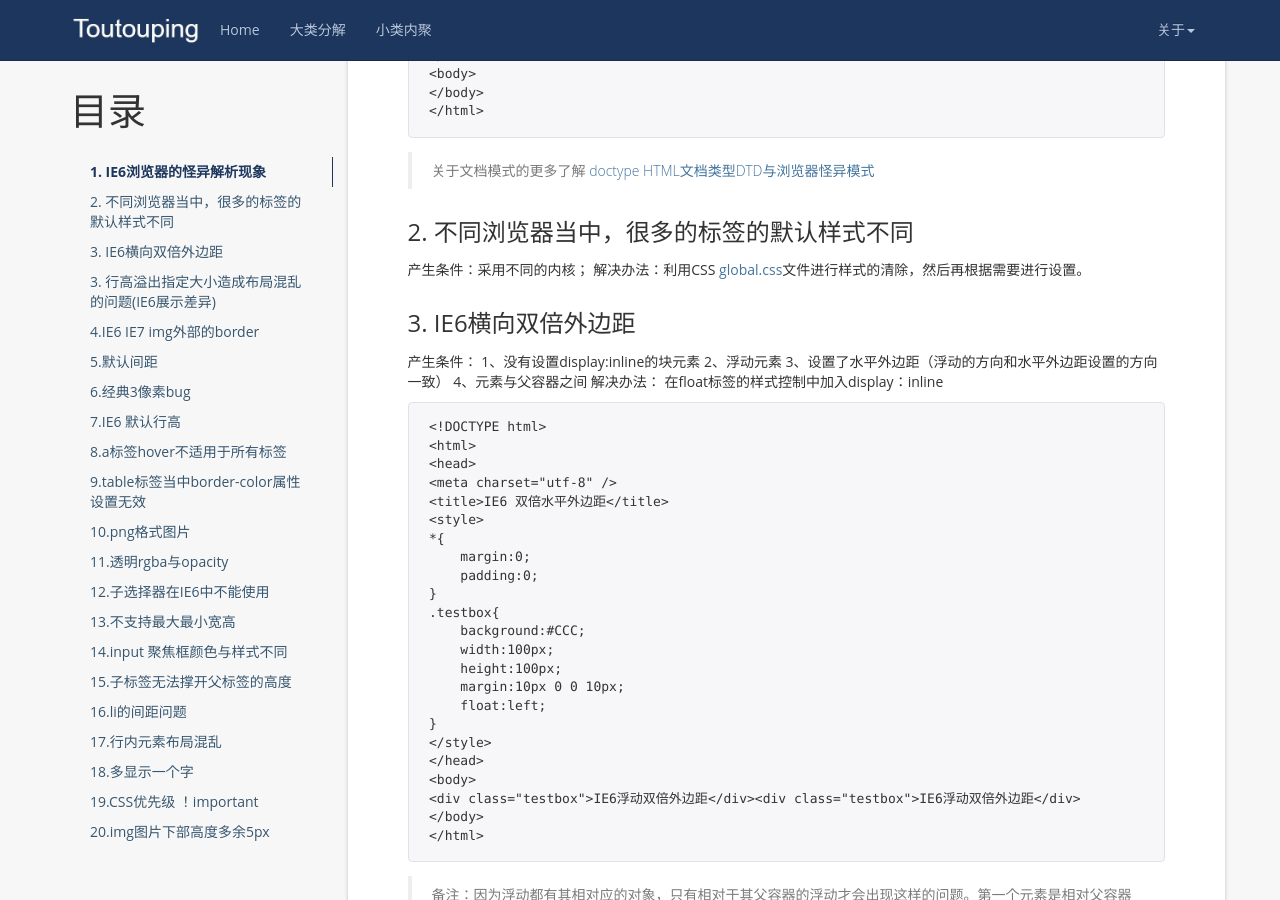
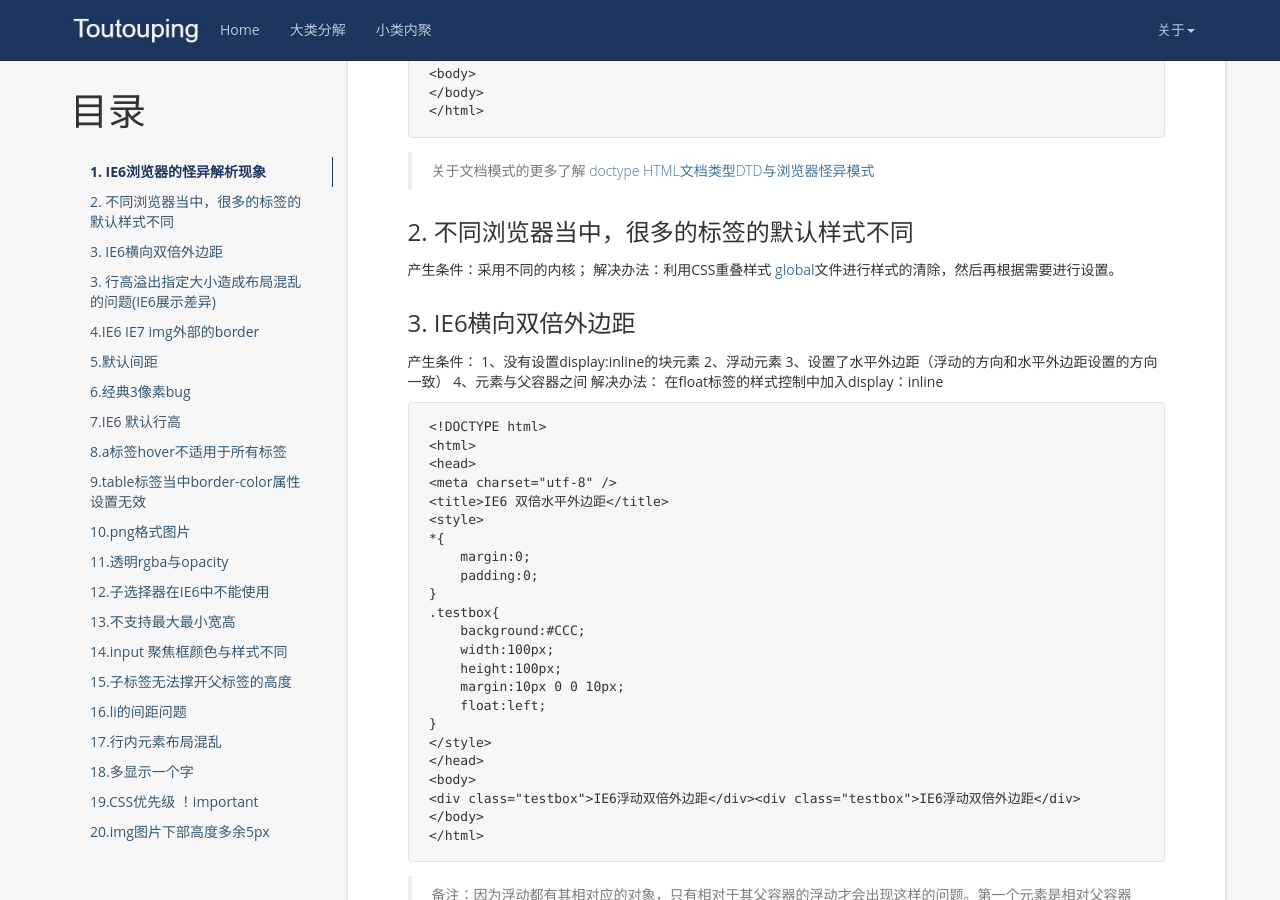
Before and after one commit to toutouping/toutouping.github.io, a Jekyll site: the page built from _posts/2016-11-17-compatibility-view.md, in a window 1280 px wide and 900 px high, scrolled down 693 px. Built offline with Jekyll 4.4.1, drawn with Linux system fonts in a browser that asks for light colours; comment, search, counter and statistics services are not loaded.

Commit message:
Update 2016-11-17-compatibility-view.md

````diff
--- a/_posts/2016-11-17-compatibility-view.md
+++ b/_posts/2016-11-17-compatibility-view.md
@@ -14,6 +14,7 @@ tag: html/css
 ### 1. IE6浏览器的怪异解析现象
 产生条件：IE6浏览器，当我们没有书写这个文档声明的时候，会触发IE6浏览器的怪异解析现象；
 解决办法：书写文档声明。
+
 ```html
 <!DOCTYPE html>
 <html lang="zh">
@@ -29,11 +30,12 @@ tag: html/css
 </body>
 </html>
 ```
+
 > 关于文档模式的更多了解 [doctype](http://frontenddev.org/link/do-you-know-what-a-doctype-what-document-model-is.html#heading-2-7) [HTML文档类型DTD与浏览器怪异模式](http://blog.csdn.net/freshlover/article/details/11616563)
 
 ### 2. 不同浏览器当中，很多的标签的默认样式不同
 产生条件：采用不同的内核；
-解决办法：利用CSS [global.css](http://codepen.io/toutouping/pen/QGGLNK)文件进行样式的清除，然后再根据需要进行设置。
+解决办法：利用CSS重叠样式 [global](http://codepen.io/toutouping/pen/QGGLNK)文件进行样式的清除，然后再根据需要进行设置。
 
 ### 3. IE6横向双倍外边距
 产生条件：
````
